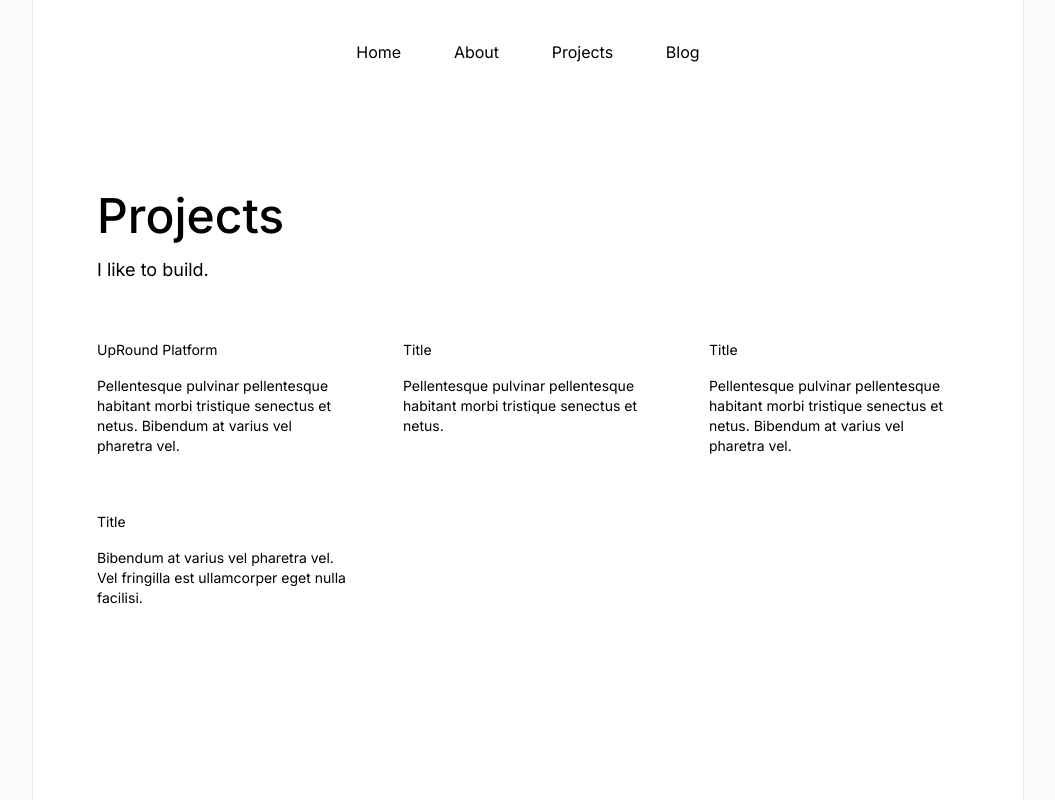
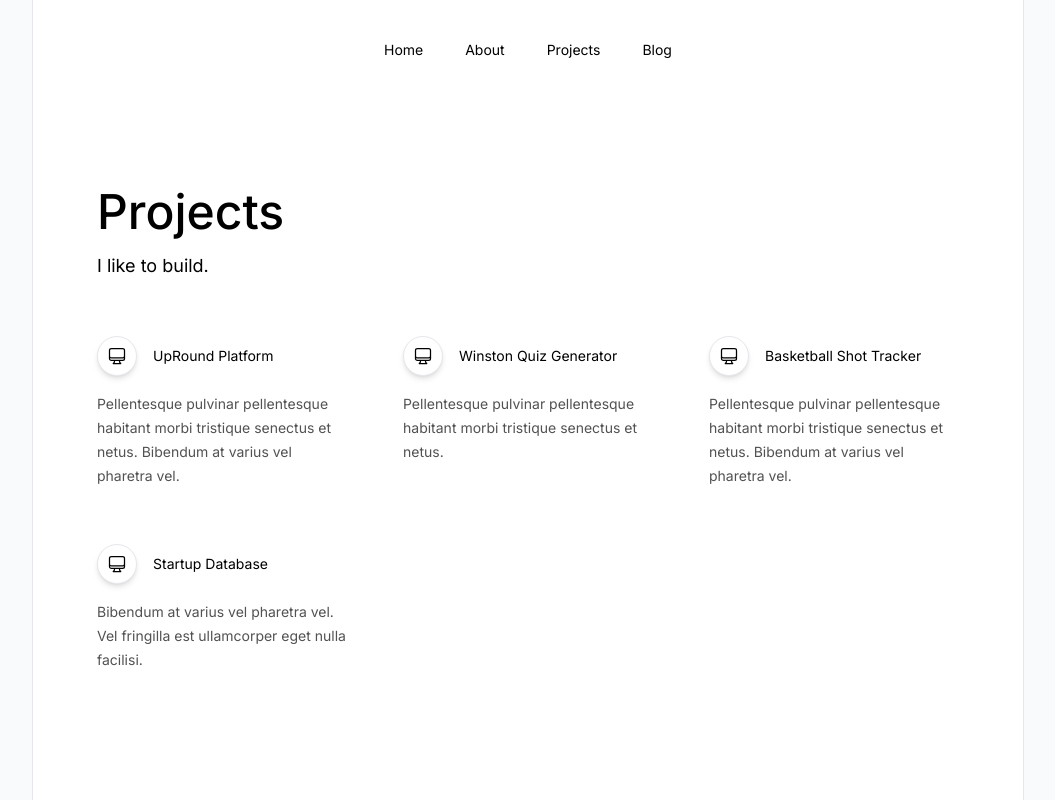
Before and after one commit to connorpark24/connorpark.dev, a Next.js app: page /projects in a window 1280 px wide. Shown: the top 800 px of the page, without its empty margins (112-1167 px from the left). Built offline with nearby package versions, Linux system fonts and the light colour scheme.

Commit message:
add hover effects

```diff
--- a/package.json
+++ b/package.json
@@ -9,6 +9,7 @@
     "lint": "next lint"
   },
   "dependencies": {
+    "@heroicons/react": "^2.1.3",
     "@radix-ui/react-avatar": "^1.0.4",
     "class-variance-authority": "^0.7.0",
     "clsx": "^2.1.1",
--- a/src/app/blog/page.tsx
+++ b/src/app/blog/page.tsx
@@ -7,7 +7,7 @@ export default function Blog() {
       <div className="text-lg mb-8">My thoughts.</div>
 
       <div className="grid grid-cols-2 gap-2 -mx-6 mb-72 ">
-        <HoverCard>
+        <HoverCard link="">
           <div className="text-sm">Coming soon...</div>
           <div className="text-sm"></div>
         </HoverCard>
--- a/src/app/layout.tsx
+++ b/src/app/layout.tsx
@@ -1,6 +1,7 @@
 import type { Metadata } from "next";
 import { Inter } from "next/font/google";
 import Navbar from "@/components/Navbar";
+import Footer from "@/components/Footer";
 import "./globals.css";
 
 const inter = Inter({ subsets: ["latin"] });
@@ -18,7 +19,7 @@ export default function RootLayout({
   return (
     <html lang="en">
       <body
-        className={`${inter.className} bg-gray-50 dark:bg-black px-36 w-screen min-h-screen`}
+        className={`${inter.className} bg-gray-50 dark:bg-black lg:px-36 sm:px-16 w-screen min-h-screen`}
       >
         <div className="bg-white dark:bg-zinc-900 max-w-7xl">
           <Navbar />
@@ -26,13 +27,7 @@ export default function RootLayout({
             {children}
           </div>
 
-          <section className="py-12 w-full border-x-[1px] border-gray-200 dark:border-zinc-800">
-            <div className="flex flex-col items-center w-3/4 gap-y-2 mx-auto text-neutral-500">
-              <p className="text-sm text-center">
-                &copy; 2024 Connor Park. All Rights Reserved.
-              </p>
-            </div>
-          </section>
+          <Footer />
         </div>
       </body>
     </html>
--- a/src/app/page.tsx
+++ b/src/app/page.tsx
@@ -1,6 +1,7 @@
 import Image from "next/image";
 import headshot from "@/assets/headshot.png";
 import Card from "@/components/Card";
+import ContactIcons from "@/components/ContactIcons";
 
 export default function Home() {
   return (
@@ -18,46 +19,14 @@ export default function Home() {
         Student at the University of Michigan
       </div>
 
-      <div className="flex flex-row gap-x-4 mb-8 dark:fill-white">
-        <a href="https://www.linkedin.com/connorpark-24">
-          <svg viewBox="0 0 24 24" className="lg:h-8 lg:w-8 w-6 h-6 ">
-            <path d="M18.335 18.339H15.67v-4.177c0-.996-.02-2.278-1.39-2.278-1.389 0-1.601 1.084-1.601 2.205v4.25h-2.666V9.75h2.56v1.17h.035c.358-.674 1.228-1.387 2.528-1.387 2.7 0 3.2 1.778 3.2 4.091v4.715zM7.003 8.575a1.546 1.546 0 01-1.548-1.549 1.548 1.548 0 111.547 1.549zm1.336 9.764H5.666V9.75H8.34v8.589zM19.67 3H4.329C3.593 3 3 3.58 3 4.297v15.406C3 20.42 3.594 21 4.328 21h15.338C20.4 21 21 20.42 21 19.703V4.297C21 3.58 20.4 3 19.666 3h.003z" />
-          </svg>
-        </a>
-        <a href="https://www.github.com/connorpark24">
-          <svg
-            viewBox="0 0 24 24"
-            aria-hidden="true"
-            className="lg:h-8 lg:w-8 w-6 h-6 dark:fill-white"
-          >
-            <path
-              fillRule="evenodd"
-              clipRule="evenodd"
-              d="M12 2C6.475 2 2 6.588 2 12.253c0 4.537 2.862 8.369 6.838 9.727.5.09.687-.218.687-.487 0-.243-.013-1.05-.013-1.91C7 20.059 6.35 18.957 6.15 18.38c-.113-.295-.6-1.205-1.025-1.448-.35-.192-.85-.667-.013-.68.788-.012 1.35.744 1.538 1.051.9 1.551 2.338 1.116 2.912.846.088-.666.35-1.115.638-1.371-2.225-.256-4.55-1.14-4.55-5.062 0-1.115.387-2.038 1.025-2.756-.1-.256-.45-1.307.1-2.717 0 0 .837-.269 2.75 1.051.8-.23 1.65-.346 2.5-.346.85 0 1.7.115 2.5.346 1.912-1.333 2.75-1.05 2.75-1.05.55 1.409.2 2.46.1 2.716.637.718 1.025 1.628 1.025 2.756 0 3.934-2.337 4.806-4.562 5.062.362.32.675.936.675 1.897 0 1.371-.013 2.473-.013 2.82 0 .268.188.589.688.486a10.039 10.039 0 0 0 4.932-3.74A10.447 10.447 0 0 0 22 12.253C22 6.588 17.525 2 12 2Z"
-            />
-          </svg>
-        </a>
-        <a href="mailto:cmpark@umich.edu">
-          <svg
-            viewBox="0 0 24 24"
-            aria-hidden="true"
-            className="lg:h-8 lg:w-8 w-6 h-6"
-          >
-            <path
-              fillRule="evenodd"
-              clipRule="evenodd"
-              d="M6 5a3 3 0 0 0-3 3v8a3 3 0 0 0 3 3h12a3 3 0 0 0 3-3V8a3 3 0 0 0-3-3H6Zm.245 2.187a.75.75 0 0 0-.99 1.126l6.25 5.5a.75.75 0 0 0 .99 0l6.25-5.5a.75.75 0 0 0-.99-1.126L12 12.251 6.245 7.187Z"
-            />
-          </svg>
-        </a>
-      </div>
+      <ContactIcons />
 
       <div className="flex flex-row">
         <div className="text-base flex flex-col gap-y-8 w-3/5 leading-7 text-neutral-600 dark:text-gray-300">
           <p>
-            I am a rising sophomore studying computer science at the University
-            of Michigan. I am also working toward minors in Mathematics and
-            Business.
+            I&apos; m a rising sophomore studying computer science at the
+            University of Michigan, also working toward minors in Mathematics
+            and Business.
           </p>
           <p>
             Some of my interests include college football (Go Blue!), playing
@@ -67,7 +36,7 @@ export default function Home() {
         </div>
         <div className="w-2/5 pl-12">
           <Card>
-            <div className="text-sm">Title</div>
+            <div className="text-sm">Experience</div>
             <div className="text-sm">Info</div>
           </Card>
         </div>
--- a/src/app/projects/page.tsx
+++ b/src/app/projects/page.tsx
@@ -1,4 +1,36 @@
 import HoverCard from "@/components/HoverCard";
+import { ComputerDesktopIcon } from "@heroicons/react/24/outline";
+
+const projectData = [
+  {
+    link: "https://google.com",
+    title: "UpRound Platform",
+    description:
+      "Pellentesque pulvinar pellentesque habitant morbi tristique senectus et netus. Bibendum at varius vel pharetra vel.",
+    icon: <ComputerDesktopIcon className="w-5 h-5" />,
+  },
+  {
+    link: "https://google.com",
+    title: "Winston Quiz Generator",
+    description:
+      "Pellentesque pulvinar pellentesque habitant morbi tristique senectus et netus.",
+    icon: <ComputerDesktopIcon className="w-5 h-5" />,
+  },
+  {
+    link: "https://google.com",
+    title: "Basketball Shot Tracker",
+    description:
+      "Pellentesque pulvinar pellentesque habitant morbi tristique senectus et netus. Bibendum at varius vel pharetra vel.",
+    icon: <ComputerDesktopIcon className="w-5 h-5" />,
+  },
+  {
+    link: "https://google.com",
+    title: "Startup Database",
+    description:
+      "Bibendum at varius vel pharetra vel. Vel fringilla est ullamcorper eget nulla facilisi.",
+    icon: <ComputerDesktopIcon className="w-5 h-5" />,
+  },
+];
 
 export default function Projects() {
   return (
@@ -7,34 +39,19 @@ export default function Projects() {
       <div className="text-lg mb-8">I like to build.</div>
 
       <div className="grid grid-cols-3 gap-2 -mx-6 mb-36">
-        <HoverCard>
-          <div className="text-sm">UpRound Platform</div>
-          <div className="text-sm">
-            Pellentesque pulvinar pellentesque habitant morbi tristique senectus
-            et netus. Bibendum at varius vel pharetra vel.
-          </div>
-        </HoverCard>
-        <HoverCard>
-          <div className="text-sm">Title</div>
-          <div className="text-sm">
-            Pellentesque pulvinar pellentesque habitant morbi tristique senectus
-            et netus.
-          </div>
-        </HoverCard>
-        <HoverCard>
-          <div className="text-sm">Title</div>
-          <div className="text-sm">
-            Pellentesque pulvinar pellentesque habitant morbi tristique senectus
-            et netus. Bibendum at varius vel pharetra vel.
-          </div>
-        </HoverCard>
-        <HoverCard>
-          <div className="text-sm">Title</div>
-          <div className="text-sm">
-            Bibendum at varius vel pharetra vel. Vel fringilla est ullamcorper
-            eget nulla facilisi.
-          </div>
-        </HoverCard>
+        {projectData.map((project, index) => (
+          <HoverCard key={index} link={project.link}>
+            <div className="flex flex-row gap-x-4 items-center">
+              <div className="rounded-full shadow-md bg-white border-[1px] border-gray-200 w-10 h-10 flex items-center justify-around">
+                {project.icon}
+              </div>
+              <span className="text-sm">{project.title}</span>
+            </div>
+            <div className="text-sm leading-6 text-neutral-600">
+              {project.description}
+            </div>
+          </HoverCard>
+        ))}
       </div>
     </div>
   );
--- /dev/null
+++ b/src/components/ContactIcons.tsx
@@ -0,0 +1,48 @@
+import Link from "next/link";
+
+export default function ContactIcons() {
+  return (
+    <div className="flex flex-row gap-x-4 mb-8 fill-neutral-700 dark:fill-white">
+      <Link
+        className=" transform transition-transform duration-100 hover:scale-[115%]"
+        href="https://www.linkedin.com/connorpark-24"
+      >
+        <svg viewBox="0 0 24 24" className="lg:h-7 lg:w-7 w-6 h-6 ">
+          <path d="M18.335 18.339H15.67v-4.177c0-.996-.02-2.278-1.39-2.278-1.389 0-1.601 1.084-1.601 2.205v4.25h-2.666V9.75h2.56v1.17h.035c.358-.674 1.228-1.387 2.528-1.387 2.7 0 3.2 1.778 3.2 4.091v4.715zM7.003 8.575a1.546 1.546 0 01-1.548-1.549 1.548 1.548 0 111.547 1.549zm1.336 9.764H5.666V9.75H8.34v8.589zM19.67 3H4.329C3.593 3 3 3.58 3 4.297v15.406C3 20.42 3.594 21 4.328 21h15.338C20.4 21 21 20.42 21 19.703V4.297C21 3.58 20.4 3 19.666 3h.003z" />
+        </svg>
+      </Link>
+      <Link
+        className=" transform transition-transform duration-100 hover:scale-[115%]"
+        href="https://www.github.com/connorpark24"
+      >
+        <svg
+          viewBox="0 0 24 24"
+          aria-hidden="true"
+          className="lg:h-7 lg:w-7 w-5 h-5 fill-neutral-700 dark:fill-white"
+        >
+          <path
+            fillRule="evenodd"
+            clipRule="evenodd"
+            d="M12 2C6.475 2 2 6.588 2 12.253c0 4.537 2.862 8.369 6.838 9.727.5.09.687-.218.687-.487 0-.243-.013-1.05-.013-1.91C7 20.059 6.35 18.957 6.15 18.38c-.113-.295-.6-1.205-1.025-1.448-.35-.192-.85-.667-.013-.68.788-.012 1.35.744 1.538 1.051.9 1.551 2.338 1.116 2.912.846.088-.666.35-1.115.638-1.371-2.225-.256-4.55-1.14-4.55-5.062 0-1.115.387-2.038 1.025-2.756-.1-.256-.45-1.307.1-2.717 0 0 .837-.269 2.75 1.051.8-.23 1.65-.346 2.5-.346.85 0 1.7.115 2.5.346 1.912-1.333 2.75-1.05 2.75-1.05.55 1.409.2 2.46.1 2.716.637.718 1.025 1.628 1.025 2.756 0 3.934-2.337 4.806-4.562 5.062.362.32.675.936.675 1.897 0 1.371-.013 2.473-.013 2.82 0 .268.188.589.688.486a10.039 10.039 0 0 0 4.932-3.74A10.447 10.447 0 0 0 22 12.253C22 6.588 17.525 2 12 2Z"
+          />
+        </svg>
+      </Link>
+      <Link
+        className=" transform transition-transform duration-100 hover:scale-[115%]"
+        href="mailto:cmpark@umich.edu"
+      >
+        <svg
+          viewBox="0 0 24 24"
+          aria-hidden="true"
+          className="lg:h-7 lg:w-7 w-5 h-5"
+        >
+          <path
+            fillRule="evenodd"
+            clipRule="evenodd"
+            d="M6 5a3 3 0 0 0-3 3v8a3 3 0 0 0 3 3h12a3 3 0 0 0 3-3V8a3 3 0 0 0-3-3H6Zm.245 2.187a.75.75 0 0 0-.99 1.126l6.25 5.5a.75.75 0 0 0 .99 0l6.25-5.5a.75.75 0 0 0-.99-1.126L12 12.251 6.245 7.187Z"
+          />
+        </svg>
+      </Link>
+    </div>
+  );
+}
--- /dev/null
+++ b/src/components/Footer.tsx
@@ -0,0 +1,11 @@
+export default function Footer() {
+  return (
+    <section className="py-12 w-full border-x-[1px] border-t-[1px] border-gray-200 dark:border-zinc-800">
+      <div className="flex flex-col items-center w-3/4 gap-y-2 mx-auto text-neutral-500">
+        <p className="text-sm text-center">
+          &copy; 2024 Connor Park. All Rights Reserved.
+        </p>
+      </div>
+    </section>
+  );
+}
--- a/src/components/HoverCard.tsx
+++ b/src/components/HoverCard.tsx
@@ -1,9 +1,18 @@
 import { ReactNode } from "react";
+import Link from "next/link";
 
-export default function HoverCard({ children }: { children: ReactNode }) {
+interface HoverCardProps {
+  children: ReactNode;
+  link: string;
+}
+
+export default function HoverCard({ children, link }: HoverCardProps) {
   return (
-    <div className="p-6 rounded-lg flex flex-col gap-4 transform transition-transform duration-200 hover:scale-105">
+    <Link
+      href={link}
+      className="p-6 rounded-lg flex flex-col gap-4 transform transition-transform duration-200 hover:scale-105 hover:bg-gray-50"
+    >
       {children}
-    </div>
+    </Link>
   );
 }
--- a/src/components/Navbar.tsx
+++ b/src/components/Navbar.tsx
@@ -3,11 +3,31 @@ import Link from "next/link";
 export default function Navbar() {
   return (
     <nav className="flex w-full pt-10 border-x-[1px] border-gray-200 dark:border-zinc-800 dark:text-gray-300">
-      <div className="text-base font-self-center w-2/5 max-w-2xl flex flex-row items-center justify-around mx-auto">
-        <Link href="/">Home</Link>
-        <Link href="/about">About</Link>
-        <Link href="/projects">Projects</Link>
-        <Link href="/blog">Blog</Link>
+      <div className="text-sm font-self-center md:w-1/3 max-w-2xl flex flex-row items-center justify-around mx-auto">
+        <Link
+          className="transform transition-transform duration-100 hover:scale-110"
+          href="/"
+        >
+          Home
+        </Link>
+        <Link
+          className="transform transition-transform duration-100 hover:scale-110"
+          href="/about"
+        >
+          About
+        </Link>
+        <Link
+          className="transform transition-transform duration-100 hover:scale-110"
+          href="/projects"
+        >
+          Projects
+        </Link>
+        <Link
+          className="transform transition-transform duration-100 hover:scale-110"
+          href="/blog"
+        >
+          Blog
+        </Link>
       </div>
     </nav>
   );
```
Also changed, not shown: 1 other file (tests, documents, lock files or other folders).
